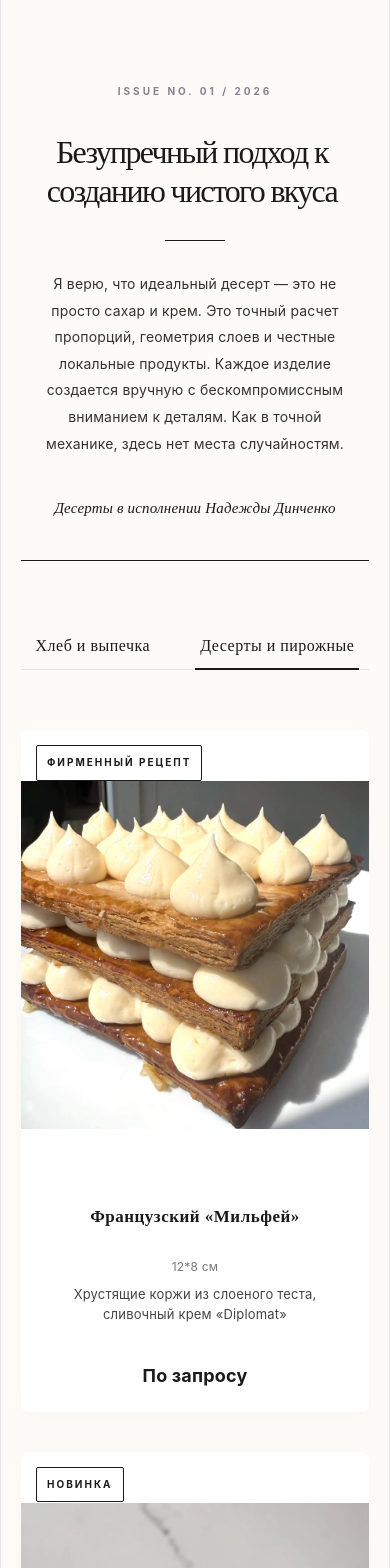
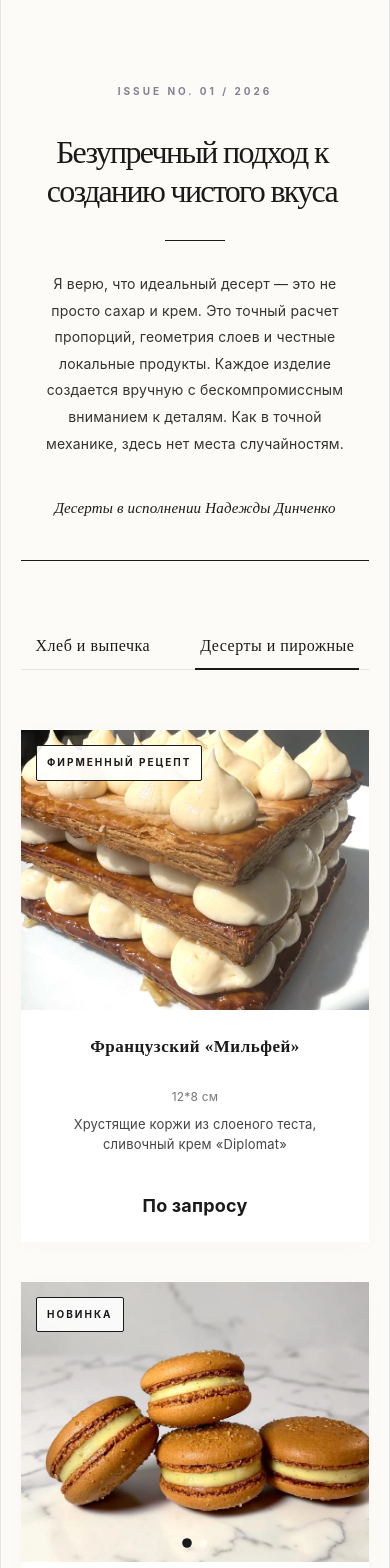
Before and after one commit to nastyadin1234-hub/menu-portfolio, a Vue app: page / in a window 390 px wide. Shown: the top 1568 px of the page. Built offline with nearby package versions, Linux system fonts and the light colour scheme.

Commit message:
Update New.vue

```diff
--- a/src/components/New.vue
+++ b/src/components/New.vue
@@ -736,15 +736,9 @@ const maxUrl = ref('https://max.ru/u/f9LHodD0cOL4iVq41cK4V4jnAVusNP_iDcj2fr8XLme
     backdrop-filter: blur(4px);
   }
 }
- .products-grid {
-  display: grid !important;
-  grid-template-columns: repeat(auto-fill, minmax(300px, 1fr)) !important;
-  align-items: stretch !important; /* Делает все карточки в ряду строго одной высоты */
-  gap: 30px !important;
- }
 .product-card {
   background-color: #ffffff;
-  border-radius: 8px;
+  border-radius: 0px;
   display: flex !important;
   flex-direction: column !important;
   justify-content: flex-start !important;
@@ -759,20 +753,28 @@ const maxUrl = ref('https://max.ru/u/f9LHodD0cOL4iVq41cK4V4jnAVusNP_iDcj2fr8XLme
   box-shadow: 0 20px 40px rgba(26, 26, 26, 0.04);
 }
 
-.product-card img:first-of-type,
-.product-image,
-.slider-area img {
+.product-card .slider-area {
   width: 100% !important;
-  height: auto !important;
-  object-fit: contain !important;
+  height: 380px !important; /* Увеличили высоту для сочного журнального кадра */
+  overflow: hidden !important;
+  position: relative !important;
+  background-color: transparent !important;
+}
+
+.product-card .card-img {
+  width: 100% !important;
+  height: 100% !important;
+  object-fit: cover !important; /* Картинка полностью заполняет блок без серых ушей */
   display: block !important;
 }
-.card-info {
-  display: flex;
-  flex-direction: column;
-  flex-grow: 1 !important;
-  justify-content: space-between;
+
+.product-card .card-info {
+  display: flex !important;
+  flex-direction: column !important;
+  flex-grow: 1 !important; /* Выравнивает все карточки по высоте */
+  justify-content: space-between !important; /* Прижимает цену и кнопку вниз */
 }
+
 .product-card .slider-dots img,
 .product-card [class*="dot"] img {
   width: auto !important;
@@ -781,4 +783,11 @@ const maxUrl = ref('https://max.ru/u/f9LHodD0cOL4iVq41cK4V4jnAVusNP_iDcj2fr8XLme
   display: inline-block !important;
 }
 
+@media (max-width: 768px) {
+  .product-card .slider-area {
+    height: 280px !important;
+  }
+}
+
+
 </style>
```
